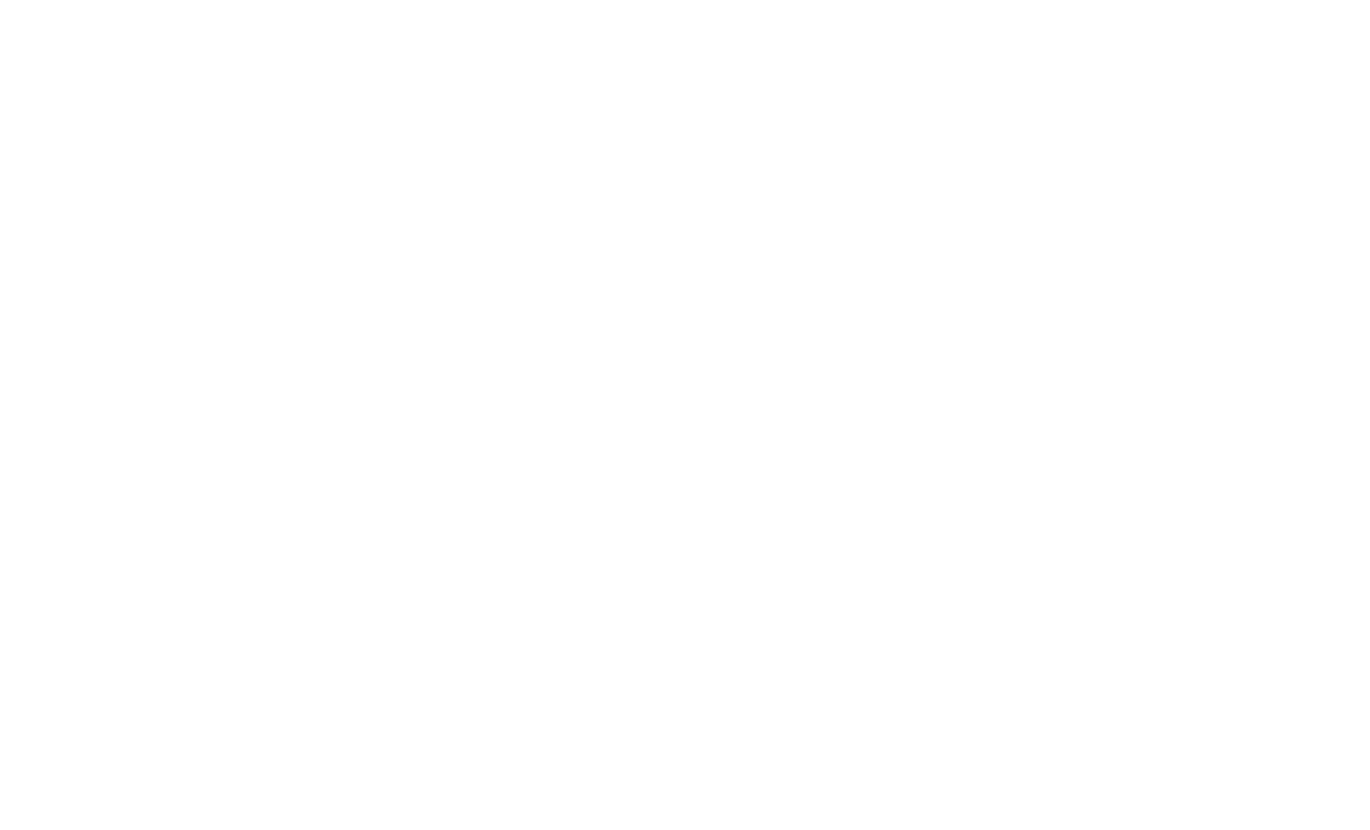
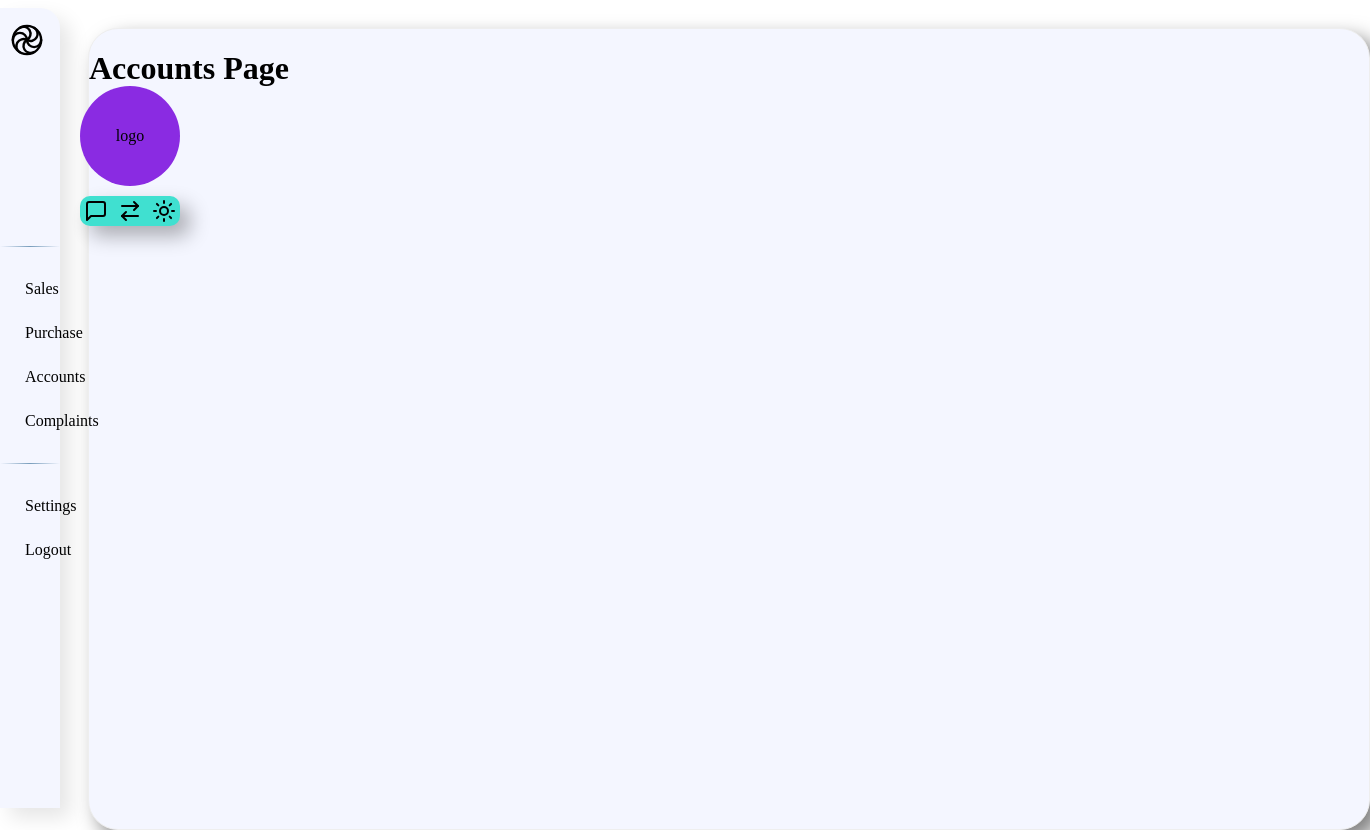
Before and after one commit to Exor8129/ERP, a React (Vite) app in the folder report-app/client/: page /accounts in a window 1280 px wide. Before the commit this address had no page. Shown: the whole page, 1370 px wide, since content can reach past the window. Before the commit the page ends 800 px from the top, so only its background shows below. Built offline with nearby package versions, Linux system fonts and the light colour scheme.

Commit message:
sidenav-tabs

```diff
--- a/report-app/client/src/App.tsx
+++ b/report-app/client/src/App.tsx
@@ -2,17 +2,21 @@
 import { BrowserRouter as Router, Routes, Route } from "react-router-dom";
 import Layout from "./components/Layout/Layout"; // Assuming Layout is in components folder
 import Sales from "./pages/Sales/Sales";
+import Purchase from "./pages/Purchase/Purchase";
+import Accounts from "./pages/Accounts/Accounts";
+import Complaints from "./pages/Complaints/Complaints";
 // Import other pages
 
 const App = () => {
   return (
     <Router>
       <Routes>
-        {/* Layout wraps all routes, ensuring sidenavi appears on every page */}
         <Route path="/" element={<Layout />}>
-          {/* Place child routes within Layout */}
           <Route path="sales" element={<Sales />} />
-          {/* Add other routes here, like "dashboard", "quotations", etc. */}
+          <Route path="purchase" element={<Purchase />} />
+          <Route path="accounts" element={<Accounts />} />
+          <Route path="complaints" element={<Complaints />} />
+          {/* <Route path="settings" element={<SettingsPage />} /> */}
         </Route>
       </Routes>
     </Router>
--- a/report-app/client/src/components/Layout/Layout.css
+++ b/report-app/client/src/components/Layout/Layout.css
@@ -116,6 +116,7 @@
   justify-content: center;
   align-items: center;
 
+
 }
 
 .business-icons{
@@ -133,5 +134,11 @@
   gap: 10px;
 
 }
+.fadeout-line {
+  height: 1px; /* Adjust the height as needed */
+  background: linear-gradient(to right, rgba(255, 255, 255, 0) 0%, #789DBC 50%, rgba(255, 255, 255, 0) 100%);
+  /* The colors can be adjusted to your background color */
+  margin: 20px 0; /* Add some margin for spacing */
+}
 
 /* Business-Profile section code ends here  */
--- a/report-app/client/src/components/Layout/Layout.tsx
+++ b/report-app/client/src/components/Layout/Layout.tsx
@@ -1,7 +1,20 @@
-import { Outlet } from "react-router-dom";
+import { Outlet, useNavigate } from "react-router-dom";
 import "./layout.css";
-import {  ArrowRightLeft, ChevronRight, LoaderPinwheel, MessageSquare } from 'lucide-react';
+import {
+  Unplug,
+  NotebookPen,
+  PackagePlus,
+  ReceiptIndianRupee,
+  ArrowRightLeft,
+  ChevronRight,
+  LoaderPinwheel,
+  MessageSquare,
+  Sun,
+  Settings,
+  LogOut,
+} from "lucide-react";
 import { useState } from "react";
+import Tab from "../Tabs/Tabs";
 
 const Layout = () => {
   const [open, setOpen] = useState(false);
@@ -10,42 +23,123 @@
     setOpen((prevOpen) => !prevOpen);
   };
 
+  const [activeTab, setActiveTab] = useState("sales");
+  const navigate = useNavigate();
+  const handleTabClick = (tab: string) => {
+    setActiveTab(tab);
+
+    switch (tab) {
+      case "Sales":
+        navigate("/sales"); // Adjust this path based on your routes
+        break;
+      case "Purchase":
+        navigate("/purchase");
+        break;
+      case "Accounts":
+        navigate("/accounts");
+        break;
+      case "Complaints":
+        navigate("/complaints");
+        break;
+      // case "Settings":
+      //   navigate("/settings");
+      //   break;
+      // case "Logout":
+      //   // Handle logout logic here (if applicable)
+      //   break;
+      default:
+        break;
+    }
+  };
+
   return (
     <div className="layout-container">
-      <nav className={`sidenavi ${open ? 'open' : 'closed'}`}>
+      <nav className={`sidenavi ${open ? "open" : "closed"}`}>
         {/* Top section code starts here */}
 
         <div className="top-section">
           <div className="logo">
-            <LoaderPinwheel size={34} strokeWidth={1.7} onClick={toggleSidenav}/>
+            <LoaderPinwheel
+              size={34}
+              strokeWidth={1.7}
+              onClick={toggleSidenav}
+            />
           </div>
-          <div className={`logo-name ${open ? 'visible' : 'hidden'}`}>
-            <span className="name">Now</span><span className="name2">ERP</span>
+          <div className={`logo-name ${open ? "visible" : "hidden"}`}>
+            <span className="name">Now</span>
+            <span className="name2">ERP</span>
           </div>
-          <div className={`menu ${open?'open' : 'closed'}`}>
+          <div className={`menu ${open ? "open" : "closed"}`}>
             <ChevronRight size={34} onClick={toggleSidenav} />
           </div>
         </div>
         {/* Top section code ends here */}
 
-
         {/* Business-Profile section code starts here */}
 
-          <div className="business-container">
-            <div className="business-logo">
-              logo
-            </div>
-          </div>
-          <div className="business-icons">
-                <MessageSquare/>
-                <ArrowRightLeft/>
-
-
-              </div>
+        <div className="business-container">
+          <div className="business-logo">logo</div>
+        </div>
+        <div className="business-icons">
+          <MessageSquare />
+          <ArrowRightLeft />
+          <Sun />
+        </div>
+        <div className="fadeout-line"></div>
 
         {/* Business-Profile section code ends here */}
 
+        {/* Tab section code starts here */}
+        <div className="tab-section">
+          <Tab
+            label="Sales"
+            icon={ReceiptIndianRupee}
+            isActive={activeTab === "Sales"}
+            onClick={() => handleTabClick("Sales")}
+          />
 
+          <Tab
+            label="Purchase"
+            icon={PackagePlus}
+            isActive={activeTab === "Purchase"}
+            onClick={() => handleTabClick("Purchase")}
+          />
+
+          <Tab
+            label="Accounts"
+            icon={NotebookPen}
+            isActive={activeTab === "Accounts"}
+            onClick={() => handleTabClick("Accounts")}
+          />
+
+          <Tab
+            label="Complaints"
+            icon={Unplug}
+            isActive={activeTab === "Complaints"}
+            onClick={() => handleTabClick("Complaints")}
+          />
+          <div className="fadeout-line"></div>
+        </div>
+
+        {/* Tab section code ends here */}
+
+        {/* Footer section code starts here */}
+        <div className="footer-section">
+          <Tab
+            label="Settings"
+            icon={Settings}
+            isActive={activeTab === "Settings"}
+            onClick={() => handleTabClick("Settings")}
+          />
+
+          <Tab
+            label="Logout"
+            icon={LogOut}
+            isActive={activeTab === "Logout"}
+            onClick={() => handleTabClick("Logout")}
+          />
+        </div>
+        {/* Footer section code starts here */}
       </nav>
       <main className="main-content">
         <Outlet /> {/* This will render the current page content */}
--- /dev/null
+++ b/report-app/client/src/components/Tabs/Tabs.css
@@ -0,0 +1,19 @@
+.tab {
+    display: flex;
+    align-items: center;
+    padding: 10px 15px;
+    cursor: pointer;
+    transition: background 0.3s;
+  }
+
+  .tab:hover {
+    background: rgba(205, 98, 98, 0.1); /* Change to your desired hover color */
+  }
+
+  .tab.active {
+    background: rgba(246, 245, 245, 0.2); /* Change to your desired active color */
+  }
+
+  .tab svg {
+    margin-right: 10px; /* Space between icon and text */
+  }
--- /dev/null
+++ b/report-app/client/src/components/Tabs/Tabs.tsx
@@ -0,0 +1,26 @@
+// Tab.tsx
+import React from 'react';
+import { LucideIcon } from 'lucide-react'; // Import this if you're using a specific icon type
+import "./Tabs.css"
+
+interface TabProps {
+  label: string;
+  icon: LucideIcon; // Change this based on your icon type
+  isActive?: boolean;
+  onClick: () => void;
+}
+
+const Tab: React.FC<TabProps> = ({ label, icon: Icon, isActive, onClick }) => {
+  return (
+    <div
+      className={`tab ${isActive ? 'active' : ''}`}
+      onClick={onClick}
+    >
+      <Icon />
+      <span>{label}</span>
+
+    </div>
+  );
+};
+
+export default Tab;
--- a/report-app/client/src/pages/Accounts/Accounts.tsx
+++ b/report-app/client/src/pages/Accounts/Accounts.tsx
@@ -1,13 +1,11 @@
-import { Link } from "react-router-dom";
+
 import "./accounts.css"
-import { House } from 'lucide-react';
+
 
 const Accounts = () => {
   return (
     <div className="Page-container">
-        <Link to={"/"} className="sidenav">
-        <House className="icon" strokeWidth={1.5} />
-        </Link>
+        <h1>Accounts Page</h1>
     </div>
   )
 }
--- a/report-app/client/src/pages/Complaints/Complaints.tsx
+++ b/report-app/client/src/pages/Complaints/Complaints.tsx
@@ -1,13 +1,11 @@
-import { Link } from "react-router-dom";
+
 import "./compliants.css"
-import { House } from 'lucide-react';
+
 
 const Complaints = () => {
   return (
     <div className="Page-container">
-        <Link to={"/"} className="sidenav">
-        <House className="icon" strokeWidth={1.5} />
-        </Link>
+        <h1>Complaints Page</h1>
     </div>
   )
 }
--- a/report-app/client/src/pages/Purchase/Purchase.tsx
+++ b/report-app/client/src/pages/Purchase/Purchase.tsx
@@ -1,13 +1,11 @@
-import { Link } from "react-router-dom";
+
 import "./purchase.css"
-import { House } from 'lucide-react';
+
 
 const Purchase = () => {
   return (
     <div className="Page-container">
-        <Link to={"/"} className="sidenav">
-        <House className="icon" strokeWidth={1.5} />
-        </Link>
+        <h1>Purchase Page</h1>
     </div>
   )
 }
```
